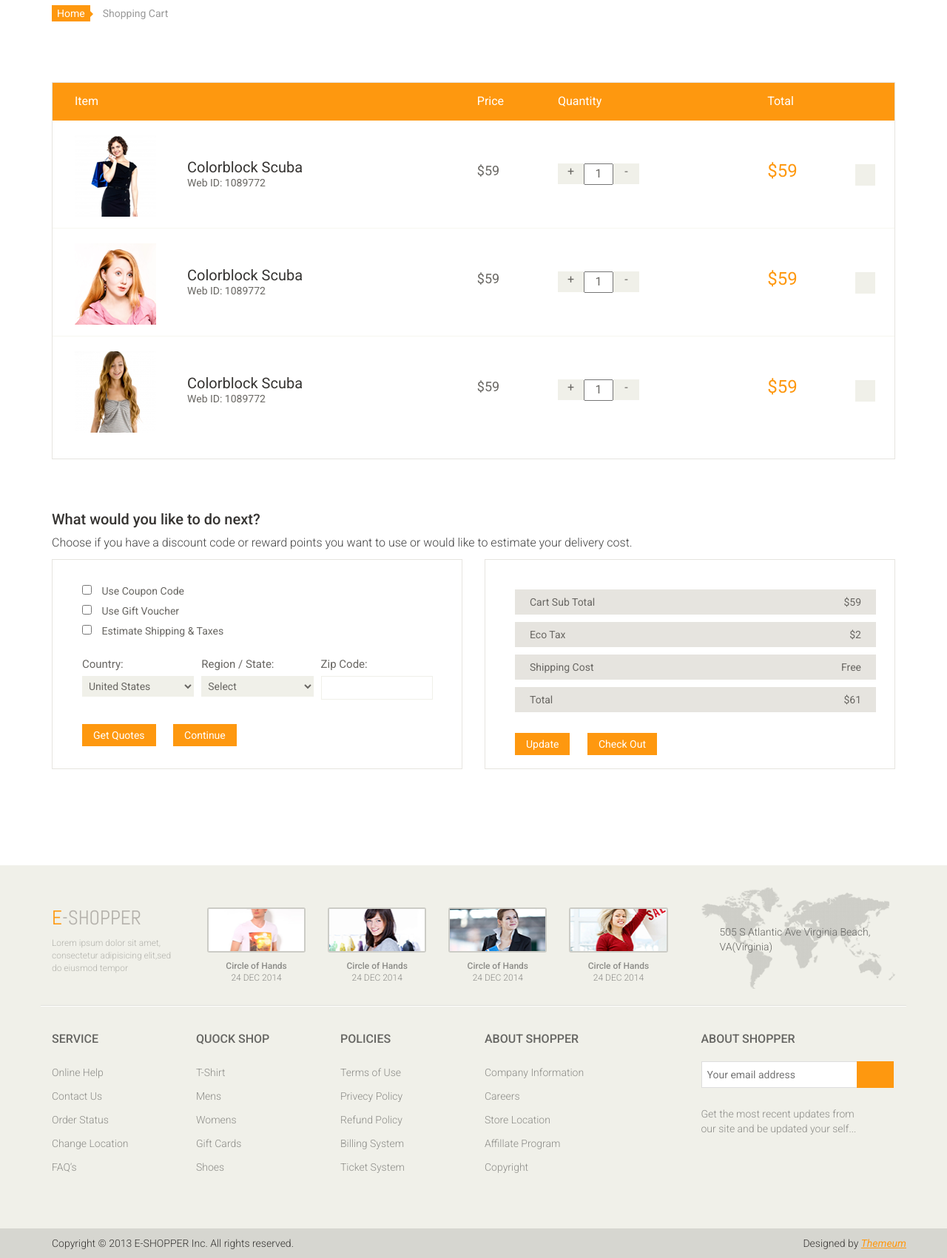
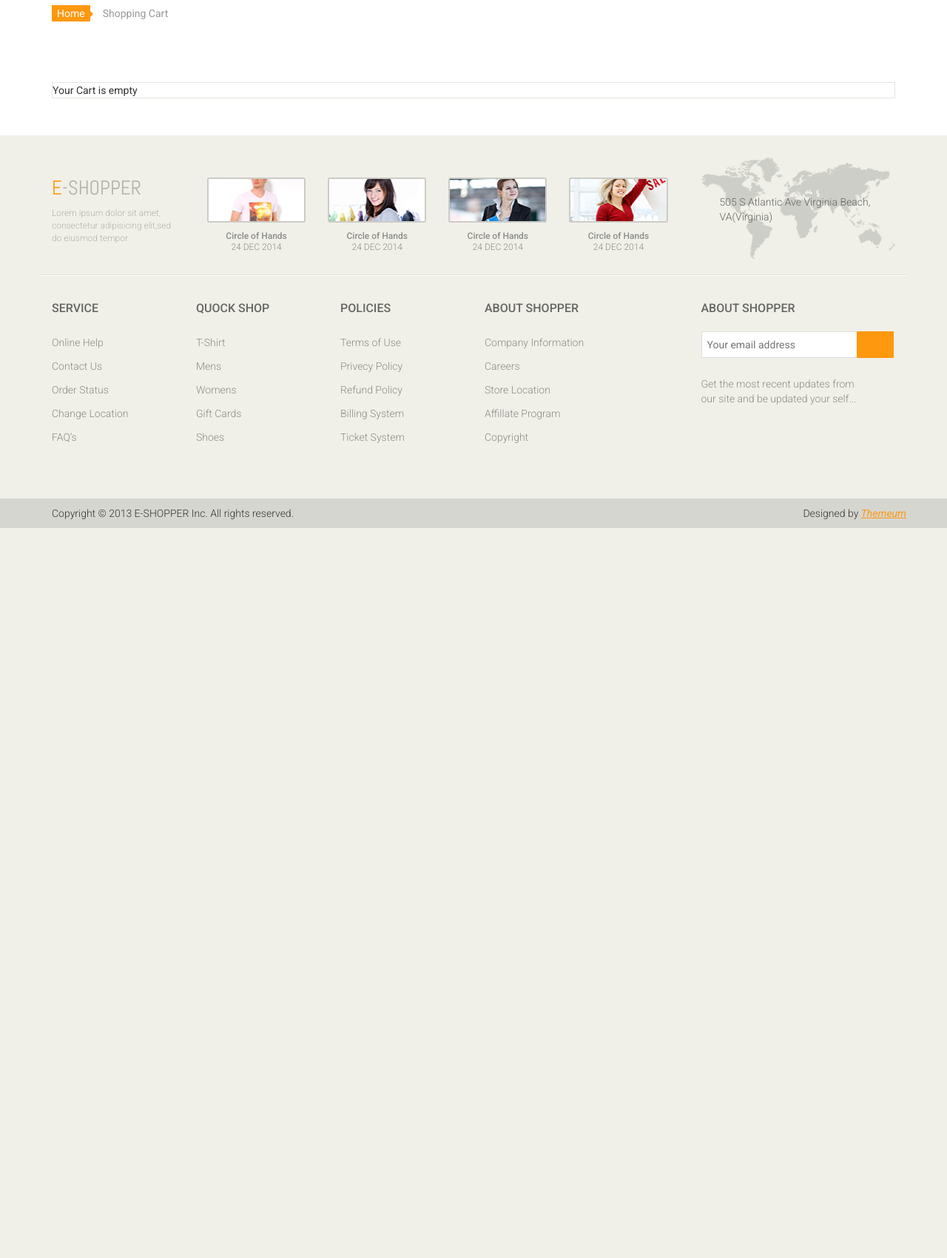
Before and after one commit to sanjidarafin/GoodSite, a PHP site: page /cart.php in a window 1280 px wide. Shown: the part 212-1913 px from the top of the page at 74% size. After the commit the page ends 926 px from the top, so only its background shows below. Run offline with PHP 8.4, Linux system fonts and the light colour scheme; some libraries are stand-ins or nearby versions; some web fonts are replaced.

Commit message:
cart is complete

```diff
--- a/cart.php
+++ b/cart.php
@@ -1,4 +1,5 @@
-<?php require_once('header.php') ?>
+<?php require_once('header.php');
+require_once($_SERVER['DOCUMENT_ROOT'].'/admin/connection.php'); ?>
 
 	<section id="cart_items">
 		<div class="container">
@@ -9,175 +10,54 @@
 				</ol>
 			</div>
 			<div class="table-responsive cart_info">
-				<table class="table table-condensed">
-					<thead>
-						<tr class="cart_menu">
-							<td class="image">Item</td>
-							<td class="description"></td>
-							<td class="price">Price</td>
-							<td class="quantity">Quantity</td>
-							<td class="total">Total</td>
-							<td></td>
-						</tr>
-					</thead>
-					<tbody>
-						<tr>
-							<td class="cart_product">
-								<a href="cart.php"><img src="images/cart/one.png" alt=""></a>
-							</td>
-							<td class="cart_description">
-								<h4><a href="cart.php">Colorblock Scuba</a></h4>
-								<p>Web ID: 1089772</p>
-							</td>
-							<td class="cart_price">
-								<p>$59</p>
-							</td>
-							<td class="cart_quantity">
-								<div class="cart_quantity_button">
-									<a class="cart_quantity_up" href="cart.php"> + </a>
-									<input class="cart_quantity_input" type="text" name="quantity" value="1" autocomplete="off" size="2">
-									<a class="cart_quantity_down" href="cart.php"> - </a>
-								</div>
-							</td>
-							<td class="cart_total">
-								<p class="cart_total_price">$59</p>
-							</td>
-							<td class="cart_delete">
-								<a class="cart_quantity_delete" href="cart.php"><i class="fa fa-times"></i></a>
-							</td>
-						</tr>
+<?php	 $current_url = base64_encode($url="http://".$_SERVER['HTTP_HOST'].$_SERVER['REQUEST_URI']);
+	if(isset($_SESSION["products"]))
+    {
+	    $total = 0;
+		echo '<form method="post" action="paypal-express-checkout/process.php">';
+		echo '<ul>';
+		$cart_items = 0;
+		foreach ($_SESSION["products"] as $cart_itm)
+        {
+           $product_code = $cart_itm["code"];
+		   $results = $conn->query("SELECT product_name,product_desc, price FROM products WHERE product_code='$product_code' LIMIT 1");
+		   $obj = $results->fetch_object();
 
-						<tr>
-							<td class="cart_product">
-								<a href="cart.php"><img src="images/cart/two.png" alt=""></a>
-							</td>
-							<td class="cart_description">
-								<h4><a href="cart.php">Colorblock Scuba</a></h4>
-								<p>Web ID: 1089772</p>
-							</td>
-							<td class="cart_price">
-								<p>$59</p>
-							</td>
-							<td class="cart_quantity">
-								<div class="cart_quantity_button">
-									<a class="cart_quantity_up" href="cart.php"> + </a>
-									<input class="cart_quantity_input" type="text" name="quantity" value="1" autocomplete="off" size="2">
-									<a class="cart_quantity_down" href="cart.php"> - </a>
-								</div>
-							</td>
-							<td class="cart_total">
-								<p class="cart_total_price">$59</p>
-							</td>
-							<td class="cart_delete">
-								<a class="cart_quantity_delete" href="cart.php"><i class="fa fa-times"></i></a>
-							</td>
-						</tr>
-						<tr>
-							<td class="cart_product">
-								<a href="cart.php"><img src="images/cart/three.png" alt=""></a>
-							</td>
-							<td class="cart_description">
-								<h4><a href="cart.php">Colorblock Scuba</a></h4>
-								<p>Web ID: 1089772</p>
-							</td>
-							<td class="cart_price">
-								<p>$59</p>
-							</td>
-							<td class="cart_quantity">
-								<div class="cart_quantity_button">
-									<a class="cart_quantity_up" href="cart.php"> + </a>
-									<input class="cart_quantity_input" type="text" name="quantity" value="1" autocomplete="off" size="2">
-									<a class="cart_quantity_down" href="cart.php"> - </a>
-								</div>
-							</td>
-							<td class="cart_total">
-								<p class="cart_total_price">$59</p>
-							</td>
-							<td class="cart_delete">
-								<a class="cart_quantity_delete" href="cart.php"><i class="fa fa-times"></i></a>
-							</td>
-						</tr>
-					</tbody>
-				</table>
+		    echo '<li class="cart-itm">';
+			echo '<span class="remove-itm"><a href="cart_update.php?removep='.$cart_itm["code"].'&return_url='.$current_url.'">&times;</a></span>';
+			echo '<div class="p-price">'.$currency.$obj->price.'</div>';
+            echo '<div class="product-info">';
+			echo '<h3>'.$obj->product_name.' (Code :'.$product_code.')</h3> ';
+            echo '<div class="p-qty">Qty : '.$cart_itm["qty"].'</div>';
+            echo '<div>'.$obj->product_desc.'</div>';
+			echo '</div>';
+            echo '</li>';
+			$subtotal = ($cart_itm["price"]*$cart_itm["qty"]);
+			$total = ($total + $subtotal);
+
+			echo '<input type="hidden" name="item_name['.$cart_items.']" value="'.$obj->product_name.'" />';
+			echo '<input type="hidden" name="item_code['.$cart_items.']" value="'.$product_code.'" />';
+			echo '<input type="hidden" name="item_desc['.$cart_items.']" value="'.$obj->product_desc.'" />';
+			echo '<input type="hidden" name="item_qty['.$cart_items.']" value="'.$cart_itm["qty"].'" />';
+			$cart_items ++;
+
+        }
+    	echo '</ul>';
+		echo '<span class="check-out-txt">';
+		echo '<strong>Total : '.$currency.$total.'</strong><br>  ';
+		echo 'Shipment Address: <input type="textarea" name="ship_address"/><br>';
+    echo '<input class="btn btn-default check_out" type="submit"></span>';
+		echo '</form>';
+
+    }else{
+		echo 'Your Cart is empty';
+	}
+
+    ?>
 			</div>
 		</div>
 	</section> <!--/#cart_items-->
 
-	<section id="do_action">
-		<div class="container">
-			<div class="heading">
-				<h3>What would you like to do next?</h3>
-				<p>Choose if you have a discount code or reward points you want to use or would like to estimate your delivery cost.</p>
-			</div>
-			<div class="row">
-				<div class="col-sm-6">
-					<div class="chose_area">
-						<ul class="user_option">
-							<li>
-								<input type="checkbox">
-								<label>Use Coupon Code</label>
-							</li>
-							<li>
-								<input type="checkbox">
-								<label>Use Gift Voucher</label>
-							</li>
-							<li>
-								<input type="checkbox">
-								<label>Estimate Shipping & Taxes</label>
-							</li>
-						</ul>
-						<ul class="user_info">
-							<li class="single_field">
-								<label>Country:</label>
-								<select>
-									<option>United States</option>
-									<option>Bangladesh</option>
-									<option>UK</option>
-									<option>India</option>
-									<option>Pakistan</option>
-									<option>Ucrane</option>
-									<option>Canada</option>
-									<option>Dubai</option>
-								</select>
 
-							</li>
-							<li class="single_field">
-								<label>Region / State:</label>
-								<select>
-									<option>Select</option>
-									<option>Dhaka</option>
-									<option>London</option>
-									<option>Dillih</option>
-									<option>Lahore</option>
-									<option>Alaska</option>
-									<option>Canada</option>
-									<option>Dubai</option>
-								</select>
-
-							</li>
-							<li class="single_field zip-field">
-								<label>Zip Code:</label>
-								<input type="text">
-							</li>
-						</ul>
-						<a class="btn btn-default update" href="cart.php">Get Quotes</a>
-						<a class="btn btn-default check_out" href="cart.php">Continue</a>
-					</div>
-				</div>
-				<div class="col-sm-6">
-					<div class="total_area">
-						<ul>
-							<li>Cart Sub Total <span>$59</span></li>
-							<li>Eco Tax <span>$2</span></li>
-							<li>Shipping Cost <span>Free</span></li>
-							<li>Total <span>$61</span></li>
-						</ul>
-							<a class="btn btn-default update" href="cart.php">Update</a>
-							<a class="btn btn-default check_out" href="cart.php">Check Out</a>
-					</div>
-				</div>
-			</div>
-		</div>
-	</section><!--/#do_action-->
 
 <?php require_once('footer.php') ?>
--- a/index.php
+++ b/index.php
@@ -93,7 +93,7 @@ if(isset($_SESSION["products"]))
         $total = ($total + $subtotal);
     }
     echo '';
-    echo '<span class="check-out-txt"><strong>Total : '.$currency.$total.'</strong><br> <a href="view_cart.php">Check-out!</a></span>';
+    echo '<span class="check-out-txt"><strong>Total : '.$currency.$total.'</strong><br> <a href="cart.php">Check-out!</a></span>';
 	echo '<span class="empty-cart"><br><a href="cart_update.php?emptycart=1&return_url='.$current_url.'">Empty Cart</a></span></ol>';
 }else{
     echo 'Your Cart is empty';
```
Also changed, not shown: css/main.css (+30 -0 lines).
